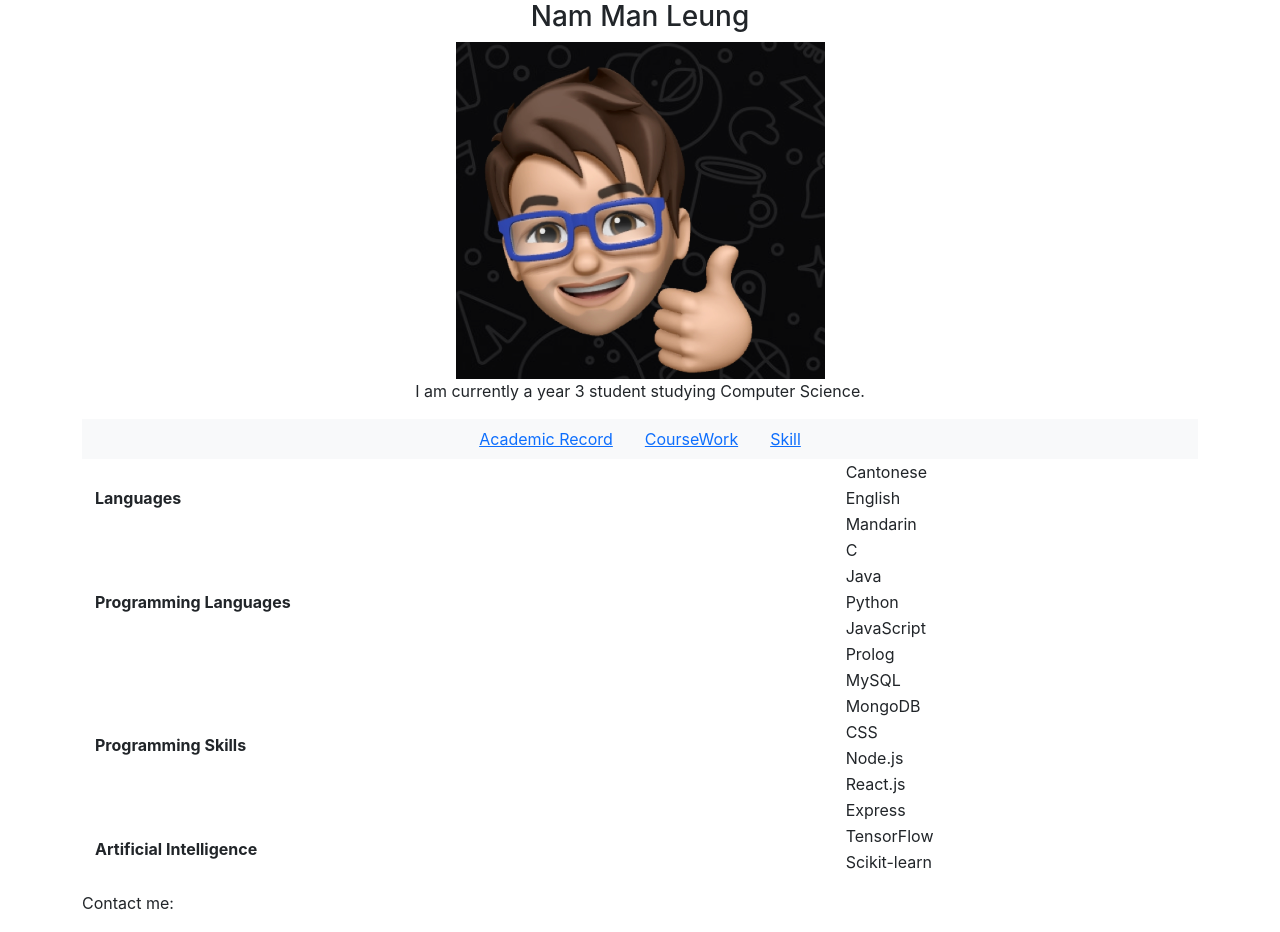
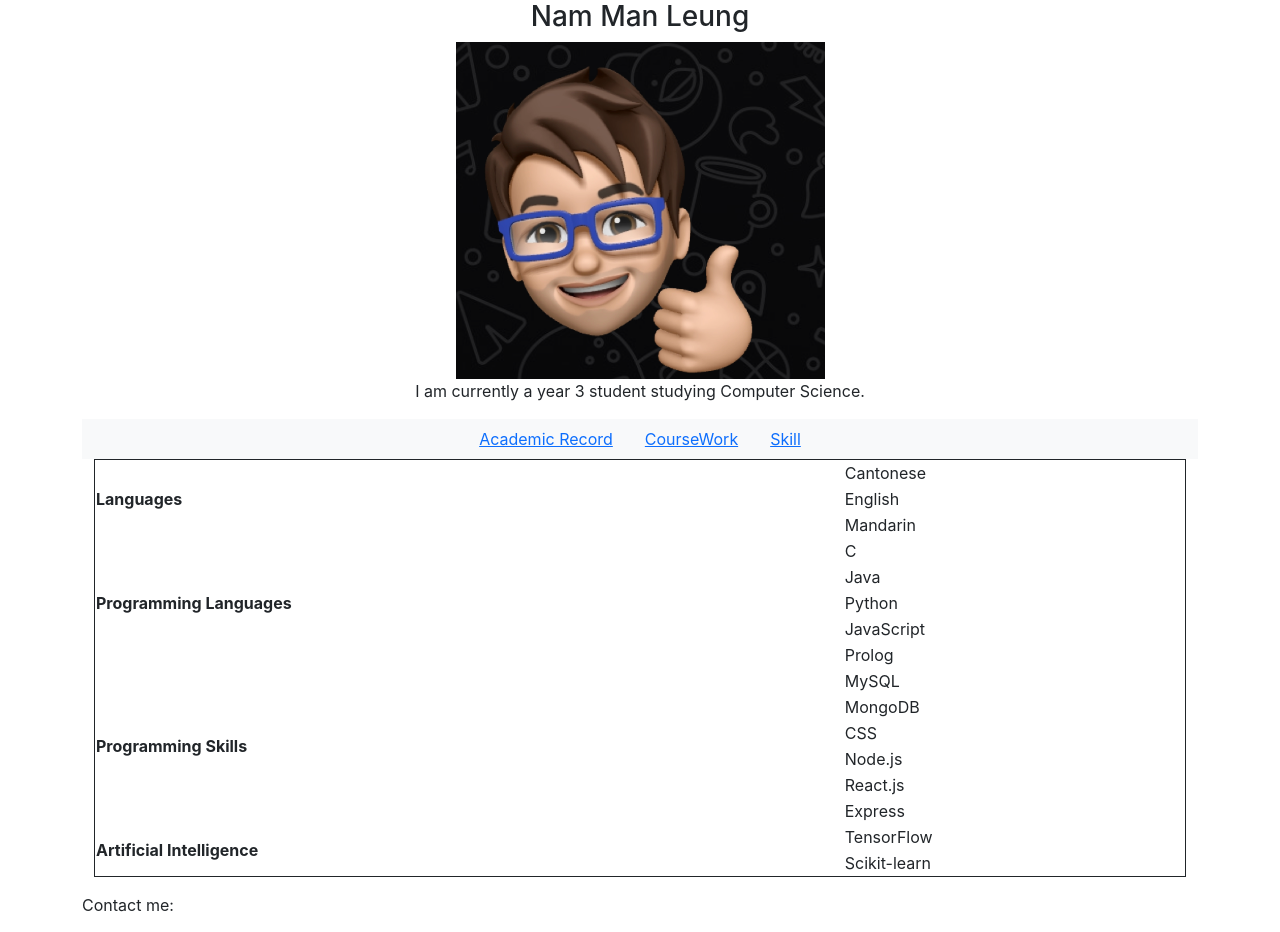
Before and after one commit to manleung235/my-info, a React (Create React App) app: page /skill in a window 1280 px wide. Shown: the top 932 px of the page. Built offline with nearby package versions, Linux system fonts and the light colour scheme.

Commit message:
Add files via upload

```diff
--- a/src/component/skill.js
+++ b/src/component/skill.js
@@ -3,7 +3,7 @@ import React from 'react'
 export default function Skill(props){
     return(
         <duv>
-            <table className="table">
+            <table className="table table-striped" style={{border:"solid",borderWidth:1}}>
                 <tr>
                     <th rowSpan="3">Languages</th>
                     <td>Cantonese</td>
```
